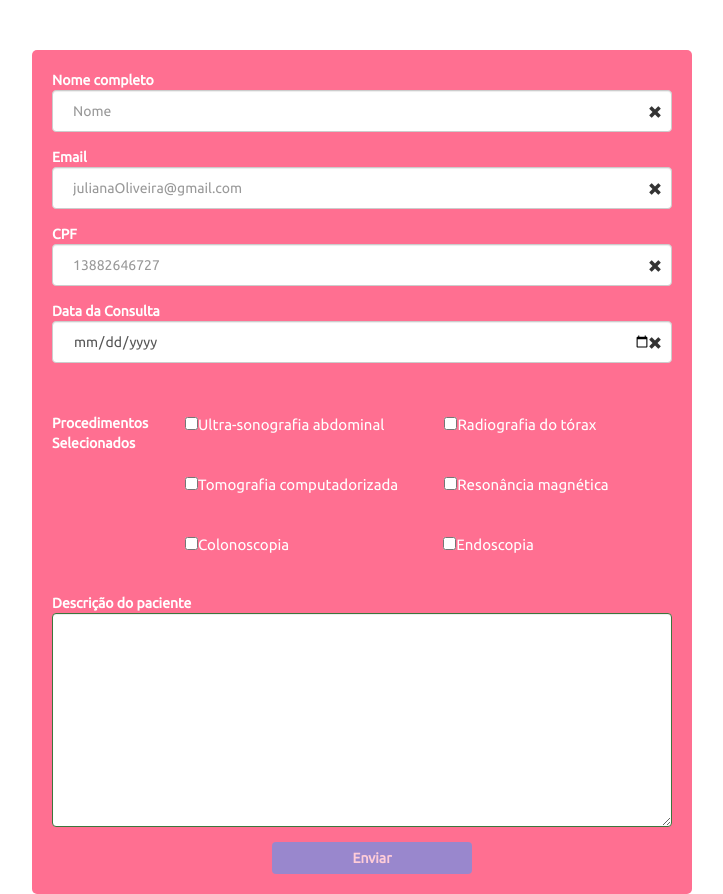
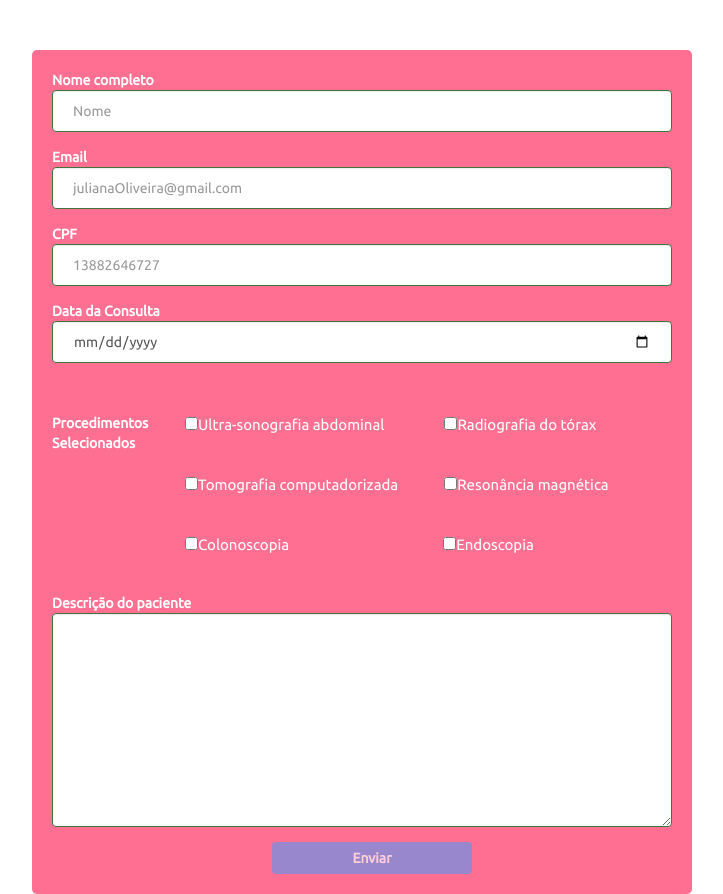
Before and after one commit to warlleism/Angular-template-driven, an Angular app: page / in a window 1280 px wide. Shown: the whole page, without its empty margins (278-1001 px from the left). Built offline with nearby package versions, Linux system fonts and the light colour scheme.

Commit message:
'updates'

```diff
--- a/src/app/form/form.component.html
+++ b/src/app/form/form.component.html
@@ -2,40 +2,26 @@
 
     <form #form="ngForm" (ngSubmit)="onSubmit(form)">
 
-        <div class="form-group nome has-success has-feedback" [class.has-error]="nome.invalid && nome.touched" [class.has-success]="nome.valid">
+        <div class="form-group nome has-success has-feedback" [ngClass]=" aplicarCssError(nome)">
             <label for="name">Nome completo</label>
             <input type="text" class="form-control" id="nome" placeholder="Nome" name="nome" [(ngModel)]="usuarios.nome" required #nome="ngModel">
-            <span class="glyphicon glyphicon-remove form-control-feedback" aria-hidden="true" *ngIf="nome.invalid"></span>
-            <span id="inputError2Status" class="sr-only">(error)</span>
-            <span class="glyphicon glyphicon-ok form-control-feedback" aria-hidden="true" *ngIf="nome.valid"></span>
-            <span id="inputSuccess2Status" class="sr-only">(success)</span>
+
         </div>
 
-        <div class="form-group email has-success   has-feedback" [class.has-error]="email.invalid && email.touched" [class.has-success]="email.valid">
+        <div class="form-group email has-success   has-feedback" [ngClass]=" aplicarCssError(email)">
             <label for="exampleInputEmail1">Email</label>
             <input type="email" class="form-control" id="exampleInputEmail1" placeholder="julianaOliveira@gmail.com" name="email" [(ngModel)]="usuarios.email" required email #email="ngModel">
-            <span class="glyphicon glyphicon-remove form-control-feedback" aria-hidden="true" *ngIf="email.invalid"></span>
-            <span id="inputError2Status" class="sr-only">(error)</span>
-            <span class="glyphicon glyphicon-ok form-control-feedback" aria-hidden="true" *ngIf="email.valid"></span>
-            <span id="inputSuccess2Status" class="sr-only">(success)</span>
         </div>
 
-        <div class="form-group cpf  has-success  has-feedback" [class.has-error]="cpf.invalid && cpf.touched" [class.has-success]="cpf.valid">
+        <div class="form-group cpf  has-success  has-feedback" [ngClass]=" aplicarCssError(cpf)">
             <label for="exampleInputEmail1 ">CPF</label>
             <input class="form-control" id="exampleInputEmail1" placeholder="13882646727" name="cpf" maxlength="11" [(ngModel)]="usuarios.cpf" required #cpf="ngModel" pattern="([0-9]{2}[\.]?[0-9]{3}[\.]?[0-9]{3}[\/]?[0-9]{4}[-]?[0-9]{2})|([0-9]{3}[\.]?[0-9]{3}[\.]?[0-9]{3}[-]?[0-9]{2})">
-            <span class="glyphicon glyphicon-remove form-control-feedback" aria-hidden="true" *ngIf="cpf.invalid"></span>
-            <span id="inputError2Status" class="sr-only">(error)</span>
-            <span class="glyphicon glyphicon-ok form-control-feedback" aria-hidden="true" *ngIf="cpf.valid"></span>
-            <span id="inputSuccess2Status" class="sr-only">(success)</span>
+
         </div>
 
-        <div class="form-group data has-success   has-feedback" [class.has-error]="data.invalid && data.touched" [class.has-success]="data.valid">
+        <div class="form-group data has-success   has-feedback" [ngClass]=" aplicarCssError(data)">
             <label for="exampleInputEmail1">Data da Consulta</label>
             <input type="date" class="form-control" id="" placeholder="" name="data" [(ngModel)]="usuarios.dataConsulta" required #data="ngModel">
-            <span class="glyphicon glyphicon-remove form-control-feedback" aria-hidden="true" *ngIf="data.invalid"></span>
-            <span id="inputError2Status" class="sr-only">(error)</span>
-            <span class="glyphicon glyphicon-ok form-control-feedback" aria-hidden="true" *ngIf="data.valid"></span>
-            <span id="inputSuccess2Status" class="sr-only">(success)</span>
         </div>
 
 
@@ -63,7 +49,7 @@
 
 
 
-        <div class="form-group desc has-success" [class.has-error]="desc.invalid && desc.touched">
+        <div class="form-group desc has-success" [ngClass]=" aplicarCssError(desc)">
             <label for="exampleInputEmail1">Descrição do paciente</label>
             <textarea class="form-control" name="desc" id="" cols="30" rows="10" [(ngModel)]="usuarios.DescricaoPaciente" required #desc="ngModel"></textarea>
         </div>
--- a/src/app/form/form.component.ts
+++ b/src/app/form/form.component.ts
@@ -31,4 +31,14 @@ export class FormComponent implements OnInit {
   showDados() {
     console.log(this.usuarios);
   }
+
+  verificaValidTouched(campo: any) {
+    return campo.invalid && campo.touched;
+  }
+  aplicarCssError(campo: any) {
+    return {
+      'has-error': this.verificaValidTouched(campo),
+      'has-feedback': this.verificaValidTouched(campo),
+    };
+  }
 }
```
